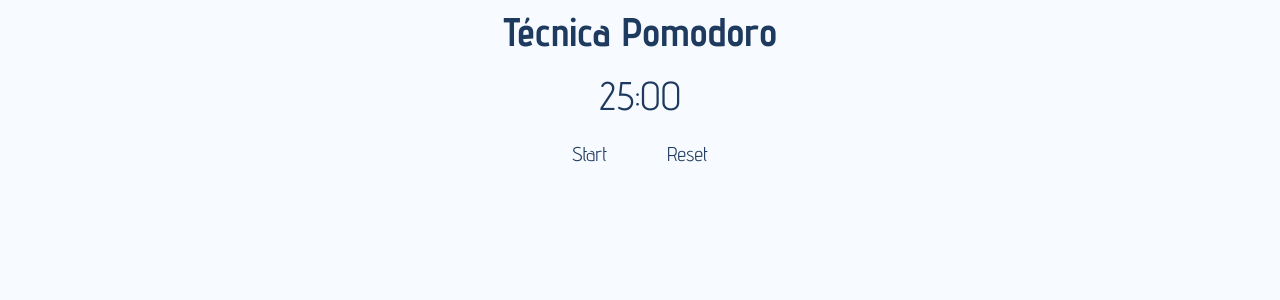
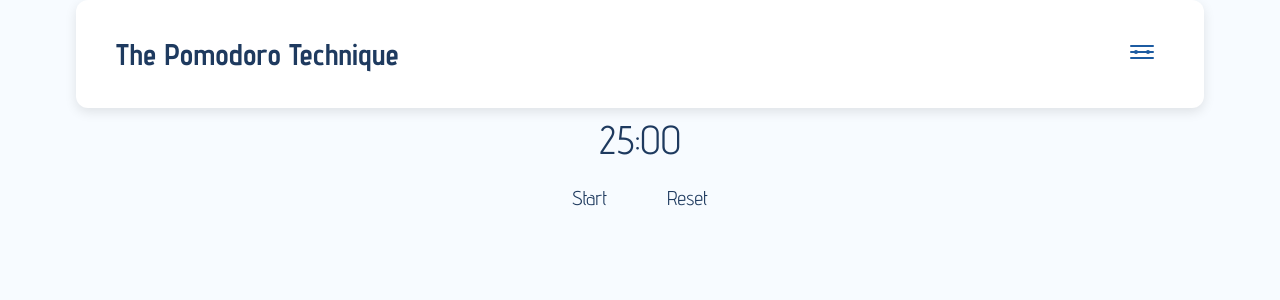
Before and after one commit to marcenico/pomodoro-app, a React (Vite) app: page / in a window 1280 px wide. Shown: the top 300 px of the page. Built offline with nearby package versions, Linux system fonts and the light colour scheme.

Commit message:
feat(AppContainer): se añade el componente Header en AppContainer.jsx y se actualiza la exportación en index.js

```diff
--- a/src/components/AppContainer/AppContainer.jsx
+++ b/src/components/AppContainer/AppContainer.jsx
@@ -1,3 +1,4 @@
+import { Header } from '@components/Header/Header';
 import { Timer } from '@components/Timer/Timer';
 import { TimerControls } from '@components/TimerControls/TimerControls';
 import { useTimer } from '@hooks/useTimer';
@@ -15,10 +16,12 @@ export const AppContainer = () => {
   });
 
   return (
-    <main className={`${container} ${tCenter}`}>
-      <h1>Técnica Pomodoro</h1>
-      <Timer time={time} />
-      <TimerControls isPaused={isPaused} pauseTimer={pauseTimer} resetTimer={resetTimer} startTimer={startTimer} />
-    </main>
+    <>
+      <Header />
+      <main className={`${container} ${tCenter}`}>
+        <Timer time={time} />
+        <TimerControls isPaused={isPaused} pauseTimer={pauseTimer} resetTimer={resetTimer} startTimer={startTimer} />
+      </main>
+    </>
   );
 };
--- /dev/null
+++ b/src/components/Header/Header.jsx
@@ -0,0 +1,66 @@
+import React, { useState } from 'react';
+import styles from './Header.module.css';
+
+export const Header = () => {
+  const [isMenuOpen, setIsMenuOpen] = useState(false);
+
+  const toggleMenu = () => {
+    setIsMenuOpen(!isMenuOpen);
+  };
+
+  return (
+    <header className={styles.header}>
+      <div className={styles.headerCard}>
+        <h1 className={styles.title}>The Pomodoro Technique</h1>
+        <button className={styles.settingsButton} onClick={toggleMenu} aria-label="Abrir configuración de sesiones">
+          <div className={styles.settingsIcon}>
+            <div className={styles.settingsLine}></div>
+            <div className={styles.settingsLine}></div>
+            <div className={styles.settingsLine}></div>
+          </div>
+        </button>
+      </div>
+
+      {isMenuOpen && (
+        <div className={styles.sessionsMenu}>
+          <h2 className={styles.menuTitle}>Sessions settings</h2>
+          <div className={styles.sessionsGrid}>
+            <button className={styles.sessionOption}>
+              <div className={styles.radioButton}></div>
+              <div className={styles.sessionInfo}>
+                <span className={styles.sessionName}>Light Focus</span>
+                <span className={styles.sessionTimes}>15min 5min 10min</span>
+              </div>
+            </button>
+
+            <button className={`${styles.sessionOption} ${styles.selected}`}>
+              <div className={`${styles.radioButton} ${styles.selected}`}>
+                <div className={styles.checkmark}></div>
+              </div>
+              <div className={styles.sessionInfo}>
+                <span className={styles.sessionName}>Classic Pomodoro</span>
+                <span className={styles.sessionTimes}>25min 5min 15min</span>
+              </div>
+            </button>
+
+            <button className={styles.sessionOption}>
+              <div className={styles.radioButton}></div>
+              <div className={styles.sessionInfo}>
+                <span className={styles.sessionName}>Deep Work</span>
+                <span className={styles.sessionTimes}>40min 10min 20min</span>
+              </div>
+            </button>
+
+            <button className={styles.sessionOption}>
+              <div className={styles.radioButton}></div>
+              <div className={styles.sessionInfo}>
+                <span className={styles.sessionName}>Full Sprint</span>
+                <span className={styles.sessionTimes}>60min 12min 25min</span>
+              </div>
+            </button>
+          </div>
+        </div>
+      )}
+    </header>
+  );
+};
--- /dev/null
+++ b/src/components/Header/Header.module.css
@@ -0,0 +1,214 @@
+.header {
+  position: relative;
+  width: 100%;
+  max-width: 1168px;
+  margin: 0 auto;
+  padding: 0 1rem;
+}
+
+.headerCard {
+  background: white;
+  border-radius: 12px;
+  padding: 1.5rem 2rem;
+  box-shadow: 0 4px 12px rgba(0, 0, 0, 0.1);
+  display: flex;
+  justify-content: space-between;
+  align-items: center;
+  position: relative;
+  z-index: 2;
+}
+
+.title {
+  font-weight: var(--text-bold);
+  font-size: 1.5rem;
+  color: var(--blue-950);
+  margin: 0;
+}
+
+.settingsButton {
+  background: none;
+  border: none;
+  cursor: pointer;
+  padding: 0.5rem;
+  border-radius: 8px;
+  transition: background-color var(--transition-normal);
+}
+
+.settingsButton:hover {
+  background-color: var(--blue-50);
+}
+
+.settingsIcon {
+  display: flex;
+  flex-direction: column;
+  gap: 4px;
+  width: 24px;
+  height: 18px;
+}
+
+.settingsLine {
+  height: 2px;
+  background-color: var(--blue-600);
+  border-radius: 1px;
+  position: relative;
+}
+
+.settingsLine:nth-child(2) {
+  position: relative;
+}
+
+.settingsLine:nth-child(2)::before,
+.settingsLine:nth-child(2)::after {
+  content: '';
+  position: absolute;
+  width: 4px;
+  height: 4px;
+  background-color: var(--blue-600);
+  border-radius: 50%;
+  top: -1px;
+}
+
+.settingsLine:nth-child(2)::before {
+  left: 4px;
+}
+
+.settingsLine:nth-child(2)::after {
+  right: 4px;
+}
+
+.sessionsMenu {
+  position: absolute;
+  top: 100%;
+  right: 0;
+  background: var(--blue-50);
+  border-radius: 12px;
+  padding: 1.5rem;
+  box-shadow: 0 8px 24px rgba(0, 0, 0, 0.15);
+  z-index: 1;
+  margin-top: -8px;
+  min-width: 320px;
+  animation: slideDown 0.3s ease-out;
+}
+
+@keyframes slideDown {
+  from {
+    opacity: 0;
+    transform: translateY(-10px);
+  }
+  to {
+    opacity: 1;
+    transform: translateY(0);
+  }
+}
+
+.menuTitle {
+  font-family: var(--font-family);
+  font-weight: var(--text-bold);
+  font-size: 1.25rem;
+  color: var(--blue-950);
+  margin: 0 0 1.5rem 0;
+}
+
+.sessionsGrid {
+  display: grid;
+  grid-template-columns: 1fr 1fr;
+  gap: 1rem;
+}
+
+.sessionOption {
+  background: white;
+  border: 2px solid transparent;
+  border-radius: 8px;
+  padding: 1rem;
+  cursor: pointer;
+  transition: all var(--transition-normal);
+  display: flex;
+  align-items: center;
+  gap: 0.75rem;
+  text-align: left;
+}
+
+.sessionOption:hover {
+  border-color: var(--blue-200);
+  transform: translateY(-2px);
+  box-shadow: 0 4px 12px rgba(0, 0, 0, 0.1);
+}
+
+.sessionOption.selected {
+  background: var(--blue-500);
+  color: white;
+  border-color: var(--blue-500);
+}
+
+.radioButton {
+  width: 20px;
+  height: 20px;
+  border: 2px solid var(--blue-300);
+  border-radius: 50%;
+  display: flex;
+  align-items: center;
+  justify-content: center;
+  flex-shrink: 0;
+  transition: all var(--transition-normal);
+}
+
+.radioButton.selected {
+  border-color: white;
+  background: white;
+}
+
+.checkmark {
+  width: 8px;
+  height: 8px;
+  background: var(--blue-500);
+  border-radius: 50%;
+}
+
+.sessionInfo {
+  display: flex;
+  flex-direction: column;
+  gap: 0.25rem;
+}
+
+.sessionName {
+  font-family: var(--font-family);
+  font-weight: var(--text-medium);
+  font-size: 0.9rem;
+  color: var(--blue-950);
+}
+
+.sessionOption.selected .sessionName {
+  color: white;
+}
+
+.sessionTimes {
+  font-family: var(--font-family);
+  font-weight: var(--text-regular);
+  font-size: 0.8rem;
+  color: var(--blue-600);
+}
+
+.sessionOption.selected .sessionTimes {
+  color: rgba(255, 255, 255, 0.9);
+}
+
+/* Responsive */
+@media (max-width: 768px) {
+  .sessionsMenu {
+    right: 1rem;
+    left: 1rem;
+    min-width: auto;
+  }
+
+  .sessionsGrid {
+    grid-template-columns: 1fr;
+  }
+
+  .headerCard {
+    padding: 1rem 1.5rem;
+  }
+
+  .title {
+    font-size: 1.25rem;
+  }
+}
--- a/src/components/index.js
+++ b/src/components/index.js
@@ -1,3 +1,4 @@
+export * from './AppContainer/AppContainer';
+export * from './Header/Header';
 export * from './Timer/Timer';
 export * from './TimerControls/TimerControls';
-export * from './AppContainer/AppContainer';
```
